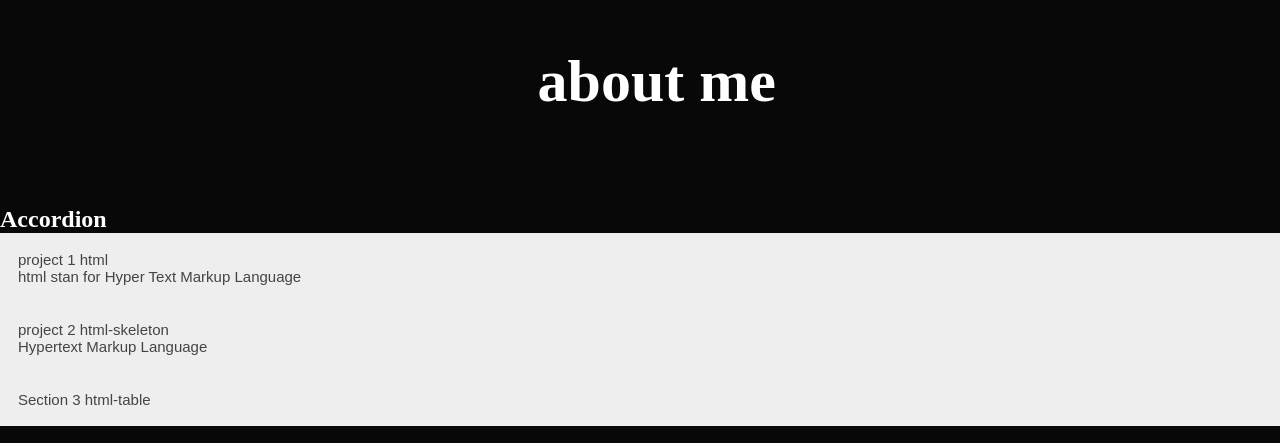
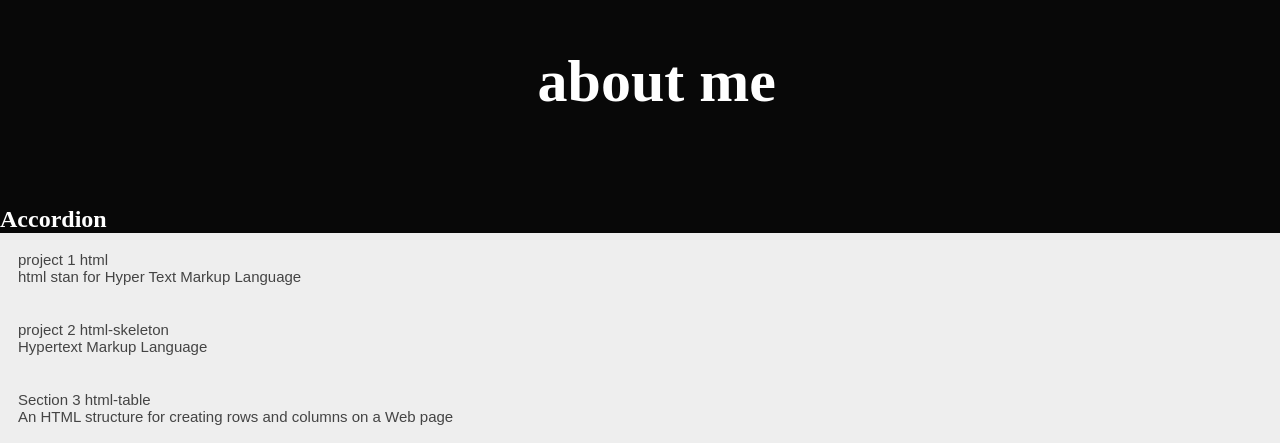
Before and after one commit to Jroseney/Portfolio, a plain HTML site: page portfolio.html in a window 1280 px wide. Shown: the part 843-1286 px from the top of the page. Drawn offline with Linux system fonts and the light colour scheme.

Commit message:
i made cold  changes

```diff
--- a/portfolio.html
+++ b/portfolio.html
@@ -50,7 +50,7 @@
     <p></p>
 </div>
 
-<button class="accordion">Section 3 html-table</button>
+<button class="accordion">Section 3 html-table <p>An HTML structure for creating rows and columns on a Web page</p></button>
 <div class="panel">
     <p>Lorem ipsum dolor sit amet, consectetur adipisicing elit, sed do eiusmod tempor incididunt ut labore et dolore magna aliqua. Ut enim ad minim veniam, quis nostrud exercitation ullamco laboris nisi ut aliquip ex ea commodo consequat.</p>
 
```
